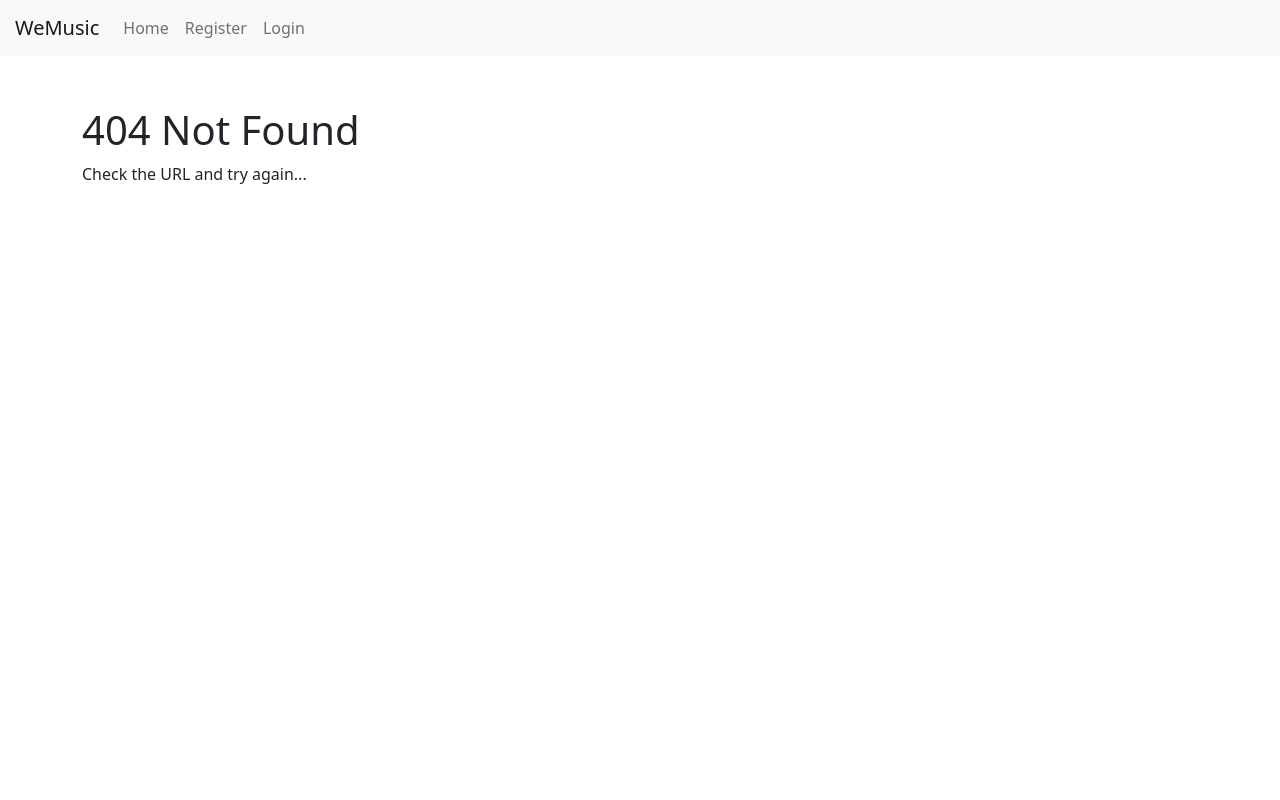
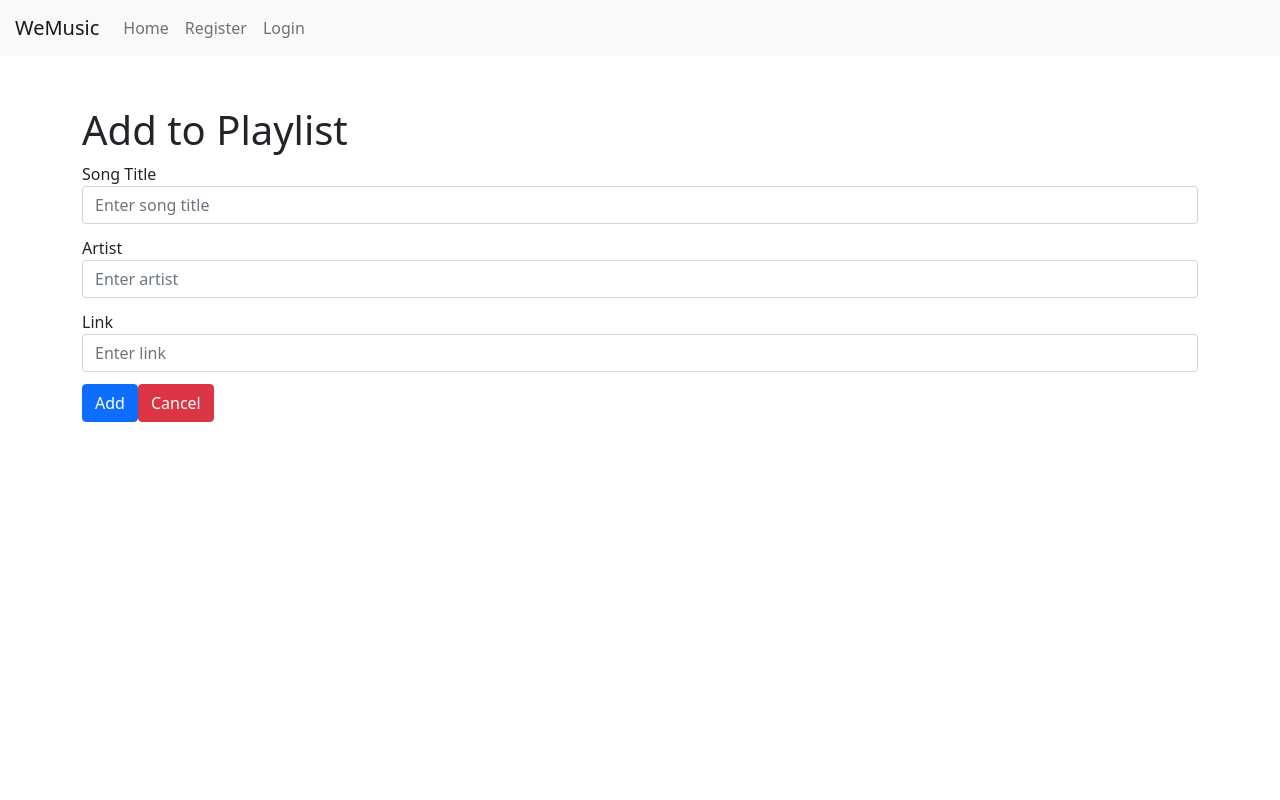
Before and after one commit to runbox13/websocket, a React (Create React App) app: page /playlist-add in a window 1280 px wide. Before the commit this address had no page. Shown: the top 800 px of the page. Built offline with nearby package versions, Linux system fonts and the light colour scheme.

Commit message:
Add playlist-add page Refine front-end

```diff
--- a/src/index.js
+++ b/src/index.js
@@ -26,6 +26,7 @@ import NotFound from "./page/404"
 import Register from './page/register'
 import Profile from './page/profile'
 import Playlist from './page/playlist'
+import PlaylistAdd from './page/playlist-add'
 
 // attach state to window object for debugging
 window.store = store
@@ -41,6 +42,7 @@ ReactDOM.render(
         <Route path="/login" component={Login} />
         <Route path="/register" component={Register} />
         <Route path="/playlist" component={Playlist} />
+        <Route path="/playlist-add" component={PlaylistAdd} />
         <Route component={NotFound} />
       </Switch>
       <Footer />
--- /dev/null
+++ b/src/page/playlist-add.js
@@ -0,0 +1,55 @@
+import React from 'react';
+import { Link } from 'react-router-dom'
+import { connect } from 'react-redux';
+
+class PlaylistAdd extends React.Component {
+    constructor() {
+        super()
+        this.state = {
+        }
+    }
+
+    render() {
+        return (
+            <div className="container main">
+                <h1>Add to Playlist</h1>
+                <form>
+                    <div class="form-group">
+                        <label>Song Title</label>
+                        <input class="form-control" placeholder="Enter song title"/>
+                    </div>
+                    <div class="form-group">
+                        <label>Artist</label>
+                        <input class="form-control" placeholder="Enter artist"/>
+                    </div>
+                    <div class="form-group">
+                        <label>Link</label>
+                        <input class="form-control" placeholder="Enter link"/>
+                    </div>
+                    <button type="submit" class="btn btn-primary">Add</button>
+                    <Link to ="/playlist">
+                        <button type="submit" class="btn btn-danger">Cancel</button>
+                    </Link>
+                </form>
+            </div>
+        )
+    }
+};
+
+const mapStateToProps = state => {
+    return {
+        api: state.api,
+        user: state.user
+    }
+}
+
+const mapDispatchToProps = dispatch => {
+    return {
+        dispatch
+    }
+}
+
+export default connect(
+    mapStateToProps,
+    mapDispatchToProps
+)(PlaylistAdd);
--- a/src/page/playlist.js
+++ b/src/page/playlist.js
@@ -1,5 +1,6 @@
-import React from 'react'
-import { connect } from 'react-redux'
+import React from 'react';
+import { Link } from 'react-router-dom'
+import { connect } from 'react-redux';
 
 class Playlist extends React.Component {
     constructor() {
@@ -20,6 +21,7 @@ class Playlist extends React.Component {
                         <div class="fw-bold">Every Summertime</div>
                         Niki
                         </div>
+                        <button type="button" class="btn btn-outline-secondary mr-1">Edit</button>
                         <button type="button" class="btn btn-danger">Delete</button>
                     </li>
                     <li class="list-group-item d-flex justify-content-between align-items-start">
@@ -27,6 +29,7 @@ class Playlist extends React.Component {
                         <div class="fw-bold">What is love?</div>
                         Twice
                         </div>
+                        <button type="button" class="btn btn-outline-secondary">Edit</button>
                         <button type="button" class="btn btn-danger">Delete</button>
                     </li>
                     <li class="list-group-item d-flex justify-content-between align-items-start">
@@ -34,13 +37,16 @@ class Playlist extends React.Component {
                         <div class="fw-bold">Act up</div>
                         Rich Brian
                         </div>
+                        <button type="button" class="btn btn-outline-secondary">Edit</button>
                         <button type="button" class="btn btn-danger">Delete</button>
                     </li>
                 </ol>
                 <br></br>
-                <button type="button" class="btn btn-primary">Add</button>
-                <button type="button" class="btn btn-secondary">Edit</button>
-                <button type="button" class="btn btn-danger">Delete</button>
+                <Link to ="/playlist-add">
+                    <button type="button" class="btn btn-primary">Add song</button>
+                </Link>
+                <button type="button" class="btn btn-secondary">Edit playlist title</button>
+                <button type="button" class="btn btn-danger">Delete playlist</button>
             </div>
         )
     }
```
